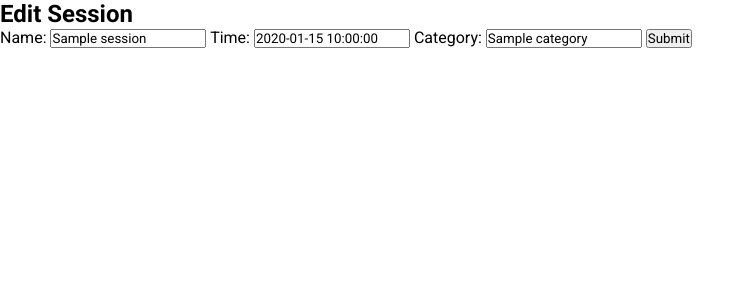
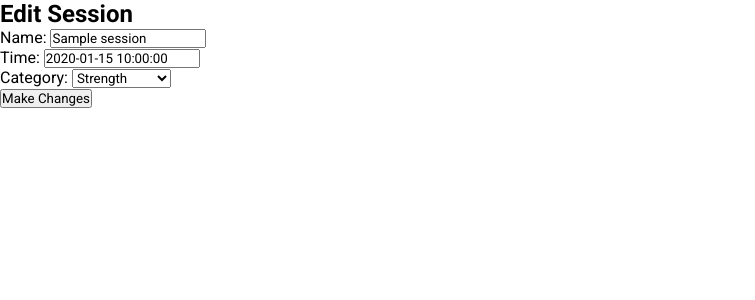
Before and after one commit to sf-adams/gym_sane, a Flask app: page /sessions/1/edit in a window 1280 px wide. Shown: the part 97-397 px from the top of the page, without its empty margins (0-755 px from the left). Run offline with Flask 2, Linux system fonts and the light colour scheme; a database or web service that is not in the repository returns one stand-in record (values such as "Sample title"); some libraries are stand-ins or nearby versions.

Commit message:
Update Sessions Page Now Working
Now able to make changes in the edit window and those updates will be reflected in the main members page.

```diff
--- a/templates/members/edit.html
+++ b/templates/members/edit.html
@@ -3,7 +3,7 @@
 
 <h2>Edit Member</h2>
 
-<form action="/members/{{ member.id }}" method="post">
+<form action="/members/{{ member.id }}" method="POST">
     <div>
       <label for="first_name">First Name:</label>
       <input type="text" id="first_name" name="first_name" value="{{ member.first_name }}" required>
--- a/templates/sessions/edit.html
+++ b/templates/sessions/edit.html
@@ -3,15 +3,30 @@
 
 <h2>Edit Session</h2>
 
-<form action="/session/{{ session.id }}" method="POST"></form>
+
+<form action="/sessions/{{ session.id }}" method="POST">
     <div>
         <label for="name">Name:</label>
-        <input type="text" id="name" name="name" value="{{ session.name }}">
-        <label for="time">Time:</label>
-        <input type="text" id="time" name="time" value="{{ session.time }}">
-        <label for="category">Category:</label>
-        <input type="text" id="category" name="category" value="{{ session.category }}">
-        <input type="submit">
+        <input type="text" id="name" name="name" value="{{ session.name }}" required>
     </div>
 
+    <div>
+        <label for="time">Time:</label>
+        <input type="text" id="time" name="time" value="{{ session.time }}" required>
+    </div>
+
+    <div>
+        <label for="category">Category:</label>
+        <select id="category" name="category">
+        <option value="Strength">Strength</option>
+        <option value="Bodybuilding">Bodybuilding</option>
+        <option value="Cardio">Cardio</option>
+        </option>
+        </select>
+    </div>
+
+    <button type="submit">Make Changes</button>
+
+    </form>
+
 {% endblock %}
```
